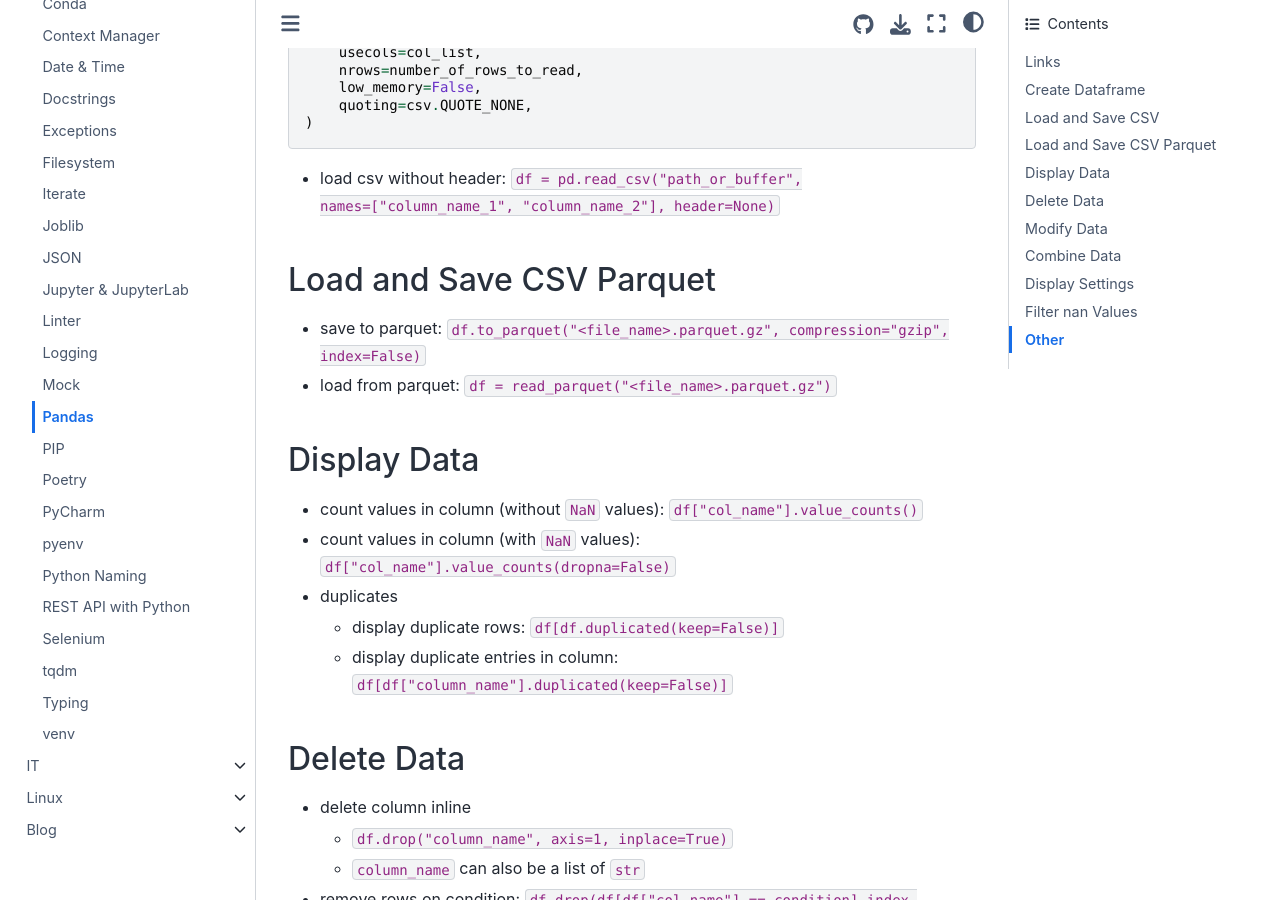
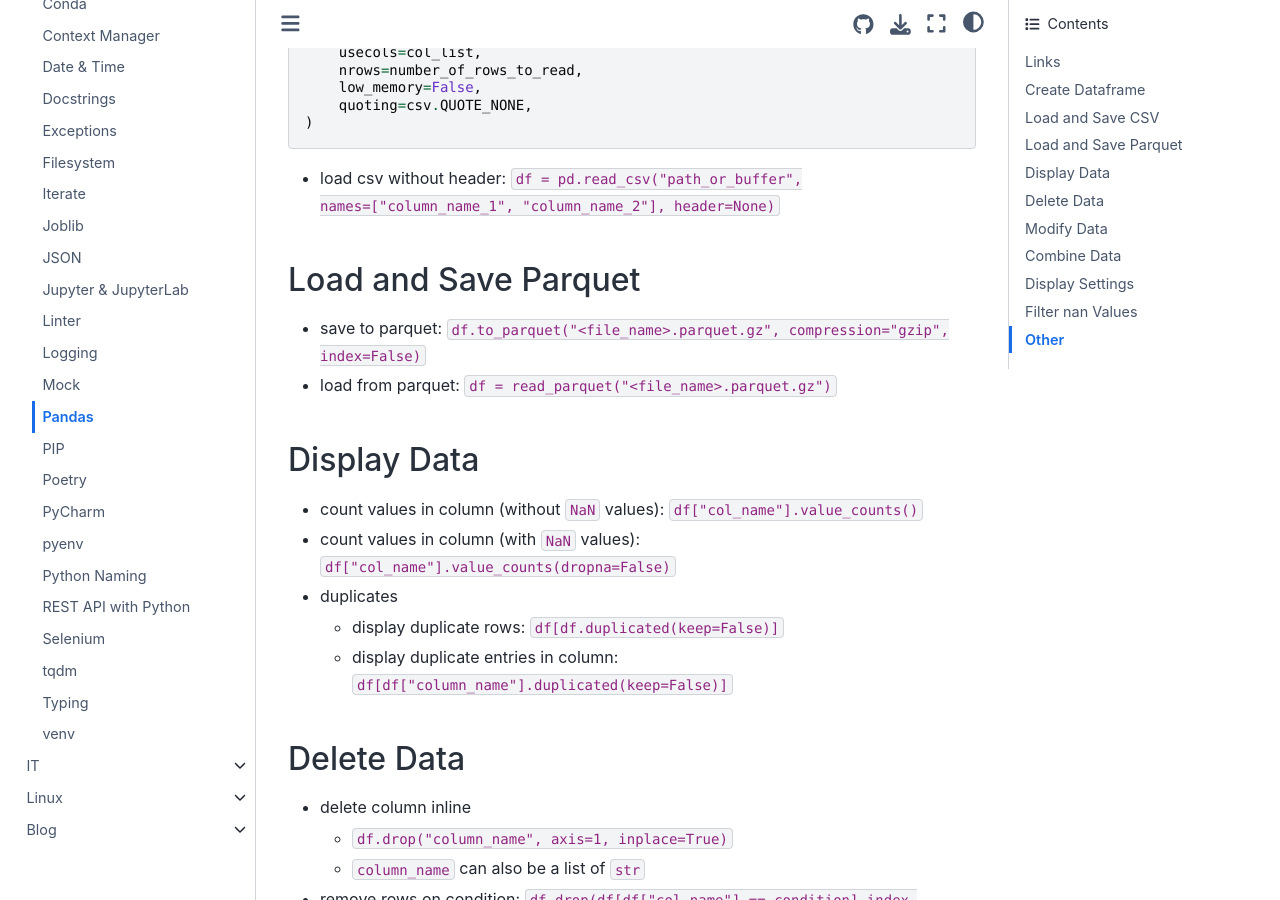
Before and after one commit to PhilipMay/PhilipMay_org, a Sphinx documentation site: the page built from source/python/pandas.md, in a window 1280 px wide and 900 px high, scrolled down 1019 px. Built offline with Sphinx 7.4.7 and the Sphinx Book theme 1.1.4, drawn with Linux system fonts in a browser that asks for light colours.

Commit message:
Update pandas.md

```diff
--- a/source/python/pandas.md
+++ b/source/python/pandas.md
@@ -37,7 +37,7 @@ df = pd.read_csv(
 
 - load csv without header: `df = pd.read_csv("path_or_buffer", names=["column_name_1", "column_name_2"], header=None)`
 
-## Load and Save CSV Parquet
+## Load and Save Parquet
 
 - save to parquet: `df.to_parquet("<file_name>.parquet.gz", compression="gzip", index=False)`
 - load from parquet: `df = read_parquet("<file_name>.parquet.gz")`
```
